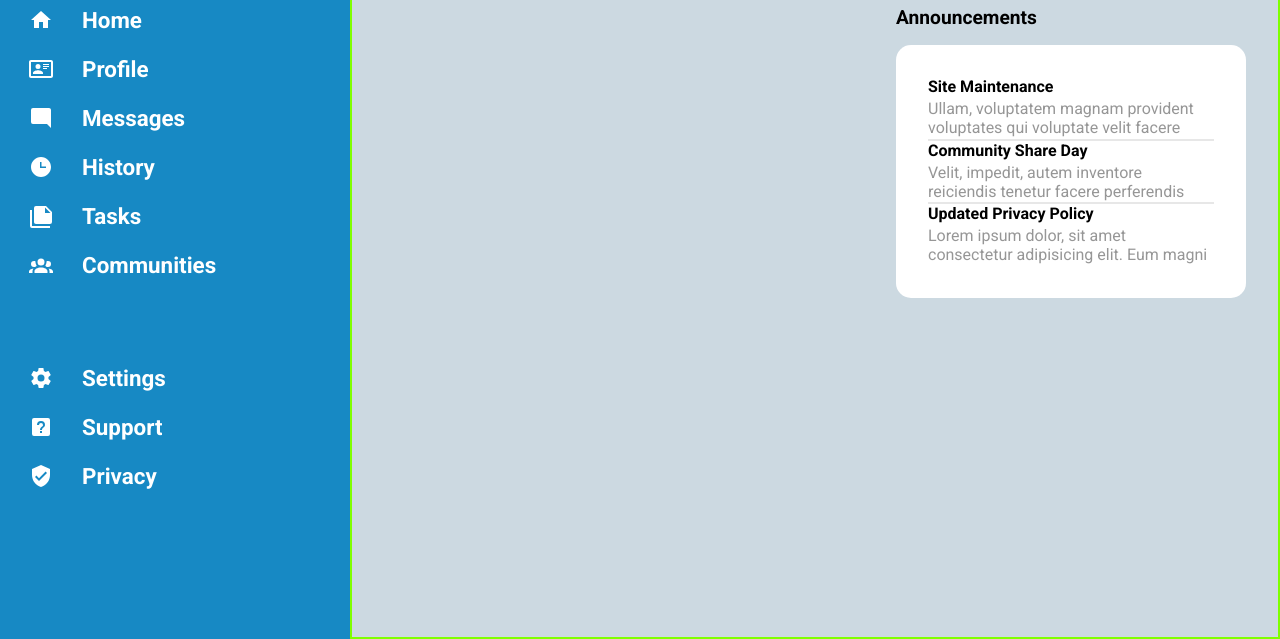
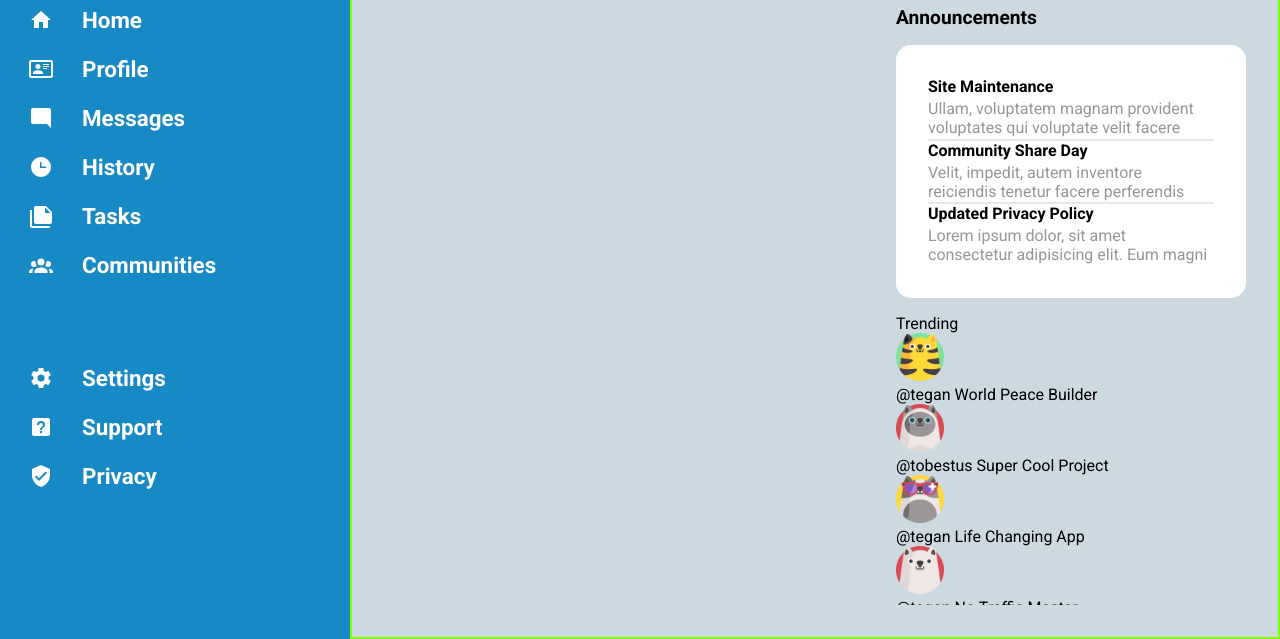
Before and after one commit to p-stevenson/adminDashboard, a plain HTML site: page index.html in a window 1280 px wide. Shown: the part 161-800 px from the top of the page. Drawn offline with Linux system fonts and the light colour scheme.

Commit message:
Add trending card content

```diff
--- a/index.html
+++ b/index.html
@@ -134,7 +134,39 @@
             </div>
           </div>
         </div>
-        <div class="trending"></div>
+        <div class="trending">
+          <h2 class="main-title">Trending</h2>
+          <div class="trending-container">
+            <div class="user" id="user-1">
+              <a href="#"><img src="/images/cat-profile-2.png" alt="user profile picture" height="48px" width="48px"></a>
+              <div class="user-info">
+                <a href="#" class="user-tag">@tegan</a>
+                <a href="#" class="project-link">World Peace Builder</a>
+              </div>
+            </div>
+            <div class="user" id="user-2">
+              <a href="#"><img src="/images/cat-profile-1.png" alt="user profile picture" height="48px" width="48px"></a>
+              <div class="user-info">
+                <a href="#" class="user-tag">@tobestus</a>
+                <a href="#" class="project-link">Super Cool Project</a>
+              </div>
+            </div>
+            <div class="user" id="user-3">
+              <a href="#"><img src="/images/cat-profile-3.png" alt="user profile picture" height="48px" width="48px"></a>
+              <div class="user-info">
+                <a href="#" class="user-tag">@tegan</a>
+                <a href="#" class="project-link">Life Changing App</a>
+              </div>
+            </div>
+            <div class="user" id="user-4">
+              <a href="#"><img src="/images/cat-profile-4.png" alt="user profile picture" height="48px" width="48px"></a>
+              <div class="user-info">
+                <a href="#" class="user-tag">@tegan</a>
+                <a href="#" class="project-link">No Traffic Master</a>
+              </div>
+            </div>
+          </div>
+        </div>
       </div>
     </div>
   </body>
```
